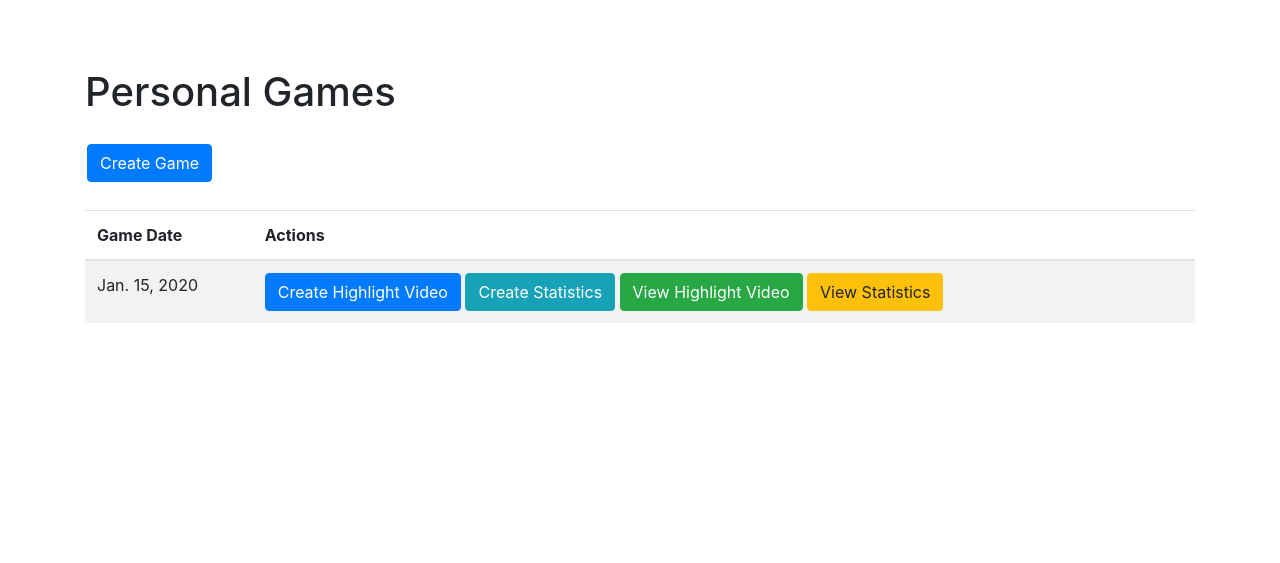
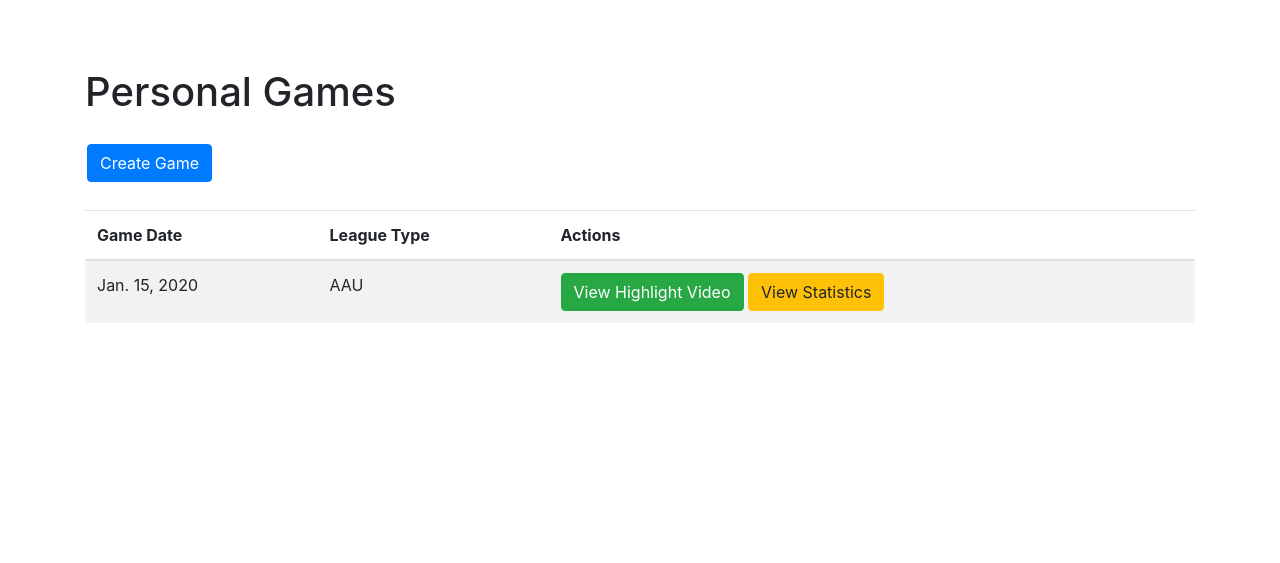
Before and after one commit to joelstennett81/BasketballVideoUpload, a Django app: page /list_personal_games/ in a window 1280 px wide. Shown: the part 56-619 px from the top of the page. Run offline with Django 5.2, Linux system fonts and the light colour scheme; a user stored in the database is signed in; tables that the repository leaves empty hold one stand-in row (values such as "Sample post"); some libraries are stand-ins or nearby versions.

Commit message:
finished adding game statistics
finsihed adding game stats, and views. so now you can create a game, and add a video and game stats for it

```diff
--- a/basketball_video_upload/forms.py
+++ b/basketball_video_upload/forms.py
@@ -37,7 +37,7 @@ def validate_video(value):
 class GameForm(forms.ModelForm):
     class Meta:
         model = Game
-        fields = ['date']
+        fields = ['date', 'type']
 
 
 class PlayerGameHighlightVideoForm(forms.ModelForm):
--- a/basketball_video_upload/models.py
+++ b/basketball_video_upload/models.py
@@ -30,6 +30,7 @@ class Profile(models.Model):
 class Game(models.Model):
     player = models.ForeignKey(Profile, on_delete=models.CASCADE, null=True, blank=True)
     date = models.DateField(null=True, blank=True)
+    type = models.CharField(max_length=5, choices=[('AAU', 'AAU'), ('HS', 'High School')])
 
 
 class PlayerGameStatistic(models.Model):
@@ -54,7 +55,5 @@ class PlayerGameHighlightVideo(models.Model):
 
     def save(self, *args, **kwargs):
         self.video_name = self.video_name.replace(" ", "_")
-        print('self.video_name: ', self.video_name)
         self.s3_object_name = f'{self.player.first_name}_{self.player.last_name}/{self.video_name.replace(" ", "_")}'
-        print('self.s3_object: ', self.s3_object_name)
         super().save(*args, **kwargs)
--- a/basketball_video_upload/urls.py
+++ b/basketball_video_upload/urls.py
@@ -32,7 +32,7 @@ urlpatterns = [
          name='list_personal_player_game_statistics'),
     path('view_individual_player_game_statistic/<int:game_id>/',
          players.IndividualPlayerGameStatisticView.as_view(),
-         name='view_individual_player_statistic'),
+         name='view_individual_player_game_statistic'),
     path('player_game_statistics/new/<int:id>', players.PlayerGameStatisticCreateView.as_view(),
          name='create_player_game_statistic'),
     path('admin/', admin.site.urls),
--- a/basketball_video_upload/views/games.py
+++ b/basketball_video_upload/views/games.py
@@ -1,3 +1,4 @@
+from django.db.models import Count
 from django.shortcuts import render
 from django.utils.decorators import method_decorator
 from django.views import View
@@ -14,7 +15,11 @@ class GameCreateView(CreateView):
     model = Game
     form_class = GameForm
     template_name = 'games/new_game.html'
-    success_url = '/list_all_games/'
+    success_url = '/list_personal_games/'
+
+    def form_valid(self, form):
+        form.instance.player = self.request.user.profile
+        return super().form_valid(form)
 
 
 @method_decorator(player_required, name='get')
@@ -24,9 +29,13 @@ class AllGameListView(View):
         return render(request, 'games/list_all_games.html',
                       {'games': games})
 
+
 @method_decorator(player_required, name='get')
 class PersonalGameListView(View):
     def get(self, request):
-        games = Game.objects.filter(player=request.user.profile)
+        games = Game.objects.filter(player=request.user.profile).annotate(
+            has_highlight=Count('playergamehighlightvideo__game'),
+            has_statistic=Count('playergamestatistic__game')
+        )
         return render(request, 'games/list_personal_games.html',
                       {'games': games})
--- a/basketball_video_upload/views/players.py
+++ b/basketball_video_upload/views/players.py
@@ -39,10 +39,8 @@ class PersonalPlayerGameHighlightVideoListView(View):
 @method_decorator(player_required, name='get')
 class IndividualPlayerHighlightVideoView(View):
     def get(self, request, video_id):
-        print('video id: ', video_id)
         video = get_object_or_404(PlayerGameHighlightVideo, id=video_id, player=request.user.profile)
         video_url = get_url_for_video(request, video.video_name)
-        print('final video url: ', video_url)
         return render(request, 'players/player_game_highlight_videos/individual_player_highlight_video.html',
                       {'video': video, 'video_url': video_url})
 
@@ -77,7 +75,7 @@ class PlayerGameStatisticCreateView(CreateView):
     model = PlayerGameStatistic
     form_class = PlayerGameStatisticForm
     template_name = 'players/player_game_statistics/new_player_game_statistics.html'
-    success_url = '/list_player_game_statistics/'
+    success_url = '/list_personal_player_game_statistics/'
 
     def form_valid(self, form):
         game_id = self.kwargs['id']
--- a/templates/games/list_personal_games.html
+++ b/templates/games/list_personal_games.html
@@ -11,6 +11,7 @@
             <thead>
             <tr>
                 <th scope="col">Game Date</th>
+                <th scope="col">League Type</th>
                 <th scope="col">Actions</th>
             </tr>
             </thead>
@@ -18,22 +19,30 @@
             {% for game in games %}
                 <tr>
                     <td>{{ game.date }}</td>
+                    <td>{{ game.type }}</td>
                     <td>
+                        {% if game.has_highlight == 0 %}
                             <a href="{% url 'basketball_video_upload:create_player_game_highlight_video' game.id %}"
                                class="btn btn-primary">Create
                                 Highlight Video</a>
+                        {% else %}
+                            <a href="{% url 'basketball_video_upload:view_individual_player_game_highlight_video' game.id %}"
+                               class="btn btn-success">View
+                                Highlight Video</a>
+                        {% endif %}
+                        {% if game.has_statistic == 0 %}
                             <a href="{% url 'basketball_video_upload:create_player_game_statistic' game.id %}"
                                class="btn btn-info">Create
                                 Statistics</a>
-                        <a href="{% url 'basketball_video_upload:view_individual_player_game_highlight_video' game.id %}"
-                           class="btn btn-success">View
-                            Highlight Video</a>
-                        <a href="{% url 'basketball_video_upload:view_player_game_statistics' game.id %}"
+                        {% else %}
+                            <a href="{% url 'basketball_video_upload:view_individual_player_game_statistic' game.id %}"
                                class="btn btn-warning">View
                                 Statistics</a>
+                        {% endif %}
                     </td>
                 </tr>
             {% endfor %}
+
             </tbody>
         </table>
     </div>
--- a/templates/players/player_game_highlight_videos/list_personal_player_game_highlight_videos.html
+++ b/templates/players/player_game_highlight_videos/list_personal_player_game_highlight_videos.html
@@ -19,11 +19,11 @@
             {% for video in videos %}
                 <tr>
                     <td>{{ video.player.first_name }} {{ video.player.last_name }}</td>
-                    <td>{{ video.game.date }}</td>
+                    <td>{{ video.game_date }}</td>
                     <td>{{ video.video_name }}</td>
                     <td>{{ video.uploaded_at }}</td>
                     <td>
-                        <a href="{% url 'basketball_video_upload:view_individual_player_highlight_video' video.id %}"
+                        <a href="{% url 'basketball_video_upload:view_individual_player_game_highlight_video' video.id %}"
                            class="btn btn-success">Play</a>
                     </td>
                 </tr>
```
Also changed, not shown: basketball_video_upload/migrations/0001_initial.py, basketball_video_upload/migrations/0002_remove_coach_user_remove_player_user_profile_and_more.py (deleted), basketball_video_upload/migrations/0003_remove_playergamehighlightvideo_game_and_more.py (deleted), basketball_video_upload/migrations/0004_remove_playergamehighlightvideo_video_and_more.py (deleted), basketball_video_upload/migrations/0005_profile_email_address_profile_is_coach_and_more.py (deleted), basketball_video_upload/migrations/0006_game_playergamehighlightvideo_game_and_more.py (deleted), basketball_video_upload/migrations/0007_remove_playergamehighlightvideo_player_and_more.py (deleted), basketball_video_upload/migrations/0008_remove_playergamehighlightvideo_game_date.py (deleted), basketball_video_upload/migrations/0009_playergamehighlightvideo_player_and_more.py (deleted). Lines whose indentation alone changed are shown as unchanged.
